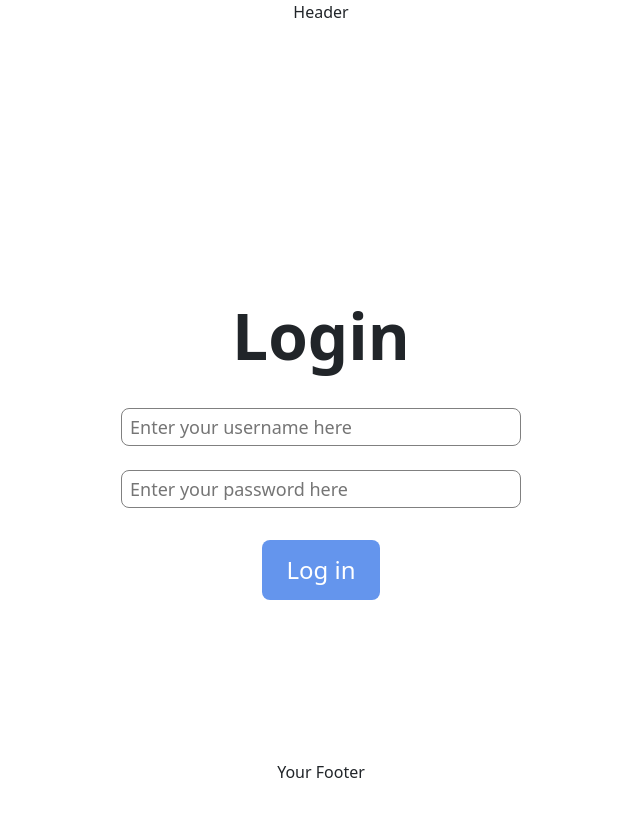
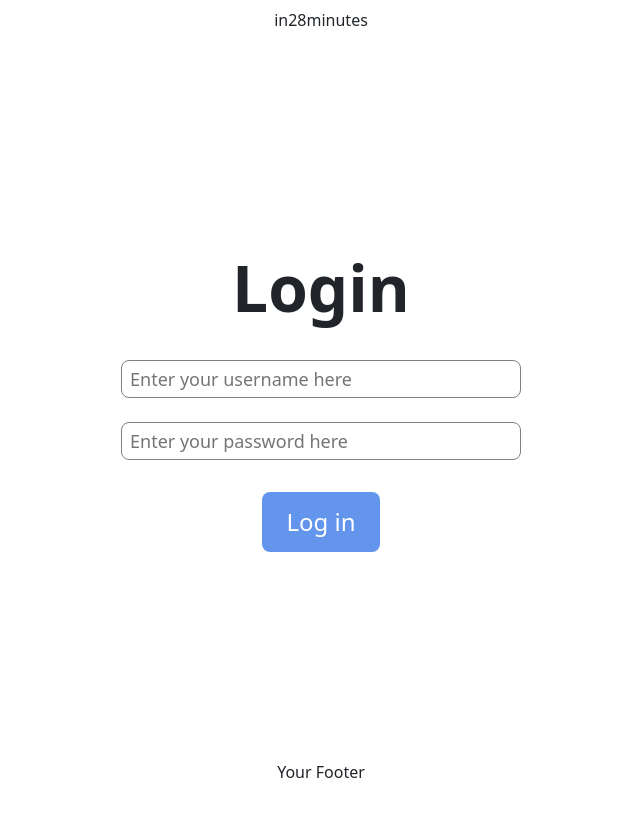
Before and after one commit to MaxSchessler/react-projects, a React (Create React App) app in the folder todoapplication/: page / in a window 1280 px wide. Shown: the top 816 px of the page, without its empty margins (319-959 px from the left). Built offline with nearby package versions, Linux system fonts and the light colour scheme.

Commit message:
css changes

```diff
--- a/todoapplication/src/components/todo/HeaderComponent.jsx
+++ b/todoapplication/src/components/todo/HeaderComponent.jsx
@@ -2,17 +2,16 @@ import React from "react";
 
 const HeaderComponent = () => {
     return(
-        <div className={"Header"}>
-            <div style={{
-                display: "flex",
-                flexDirection: "row",
-                justifyContent: "center",
-                alignItems: "center"
-            }}>
-                <span>Header</span>
+        <header className={"header"}>
+            <div className={"container"}>
+                <ul className={"navbar-nav"}>
+                    <li className={"nav-item"}>
+                        <a href={"https://www.in28minutes.com"} className={"nav-link"} target={"_blank"}>in28minutes</a>
+                    </li>
+                </ul>
+
             </div>
-            <br/>
-        </div>
+        </header>
     );
 }
 
--- a/todoapplication/src/components/todo/WelcomeComponent.jsx
+++ b/todoapplication/src/components/todo/WelcomeComponent.jsx
@@ -7,18 +7,9 @@ const WelcomeComponent = () => {
     const navigate = useNavigate();
 
     return (
-        <div>
-            <h1>Welcome {username}!</h1>
-            <div
-                style={{
-                    width: "100%",
-                    display: "flex",
-                    flexDirection: "row",
-                    justifyContent: "center",
-                    alignItems: "center",
-                }}
-            >
-
+        <div className={"container"}>
+            <h1 className={"welcome-header"}>Welcome {username}!</h1>
+            <div>
                 <div
                     onClick={() => {
                         navigate("/todos/" + username);
--- a/todoapplication/src/styles/TodoApp.css
+++ b/todoapplication/src/styles/TodoApp.css
@@ -144,6 +144,6 @@ input[type='button'] {
     height: 40px;
 }
 
-.Header {
-
+.welcome-header {
+    text-align: center;
 }
```
